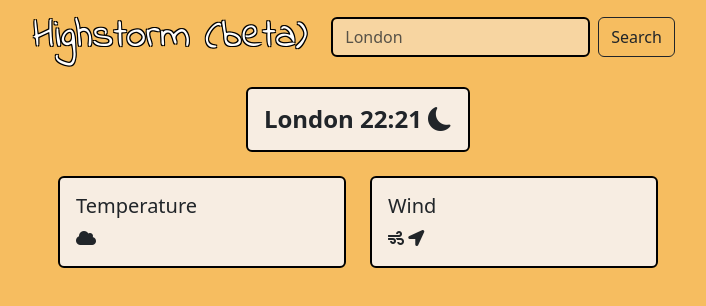
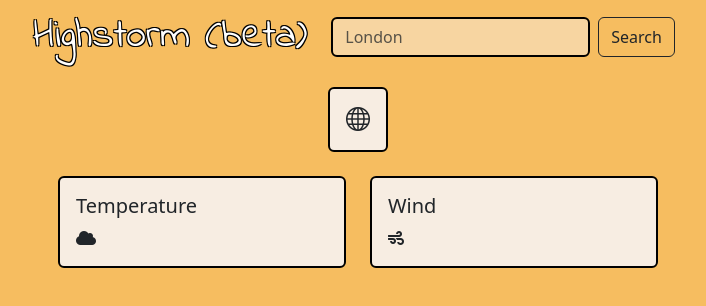
Before and after one commit to juskevic/highstorm, a website: page index.html in a window 1280 px wide. Shown: the whole page, without its empty margins (282-988 px from the left). Drawn offline with nearby package versions, Linux system fonts and the light colour scheme; no server answers.

Commit message:
Update location display in index.html
The visual representation of the location section in the index.html has been updated. The specific location time and moon icon has been replaced with a generic globe icon to represent location. This change results in a cleaner, more universal display.

```diff
--- a/index.html
+++ b/index.html
@@ -68,13 +68,14 @@
 </header>
 
 <main class="pt-0">
+    <!-- Location -->
     <div class="container py-5 d-flex flex-column align-items-center">
         <div class="row">
             <div class="col-12 mb-4">
                 <div class="card border-black border-2" style="width: 100%; background-color: #f7ede2">
                     <div class="card-body">
                         <h4 id="location-name" class="card-text fw-bold">
-                            London 22:21 <i class="bi bi-moon-fill"></i>
+                            <i class="bi bi-globe"></i>
                         </h4>
                     </div>
                 </div>
@@ -103,8 +104,7 @@
                         </h5>
                         <p id="location-wind" class="card-text">
                             <i class="fas fa-wind"></i>
-                            <i class="fas fa-location-arrow"></i>
-                        </p>
+                          </p>
                     </div>
                 </div>
             </div>
```
